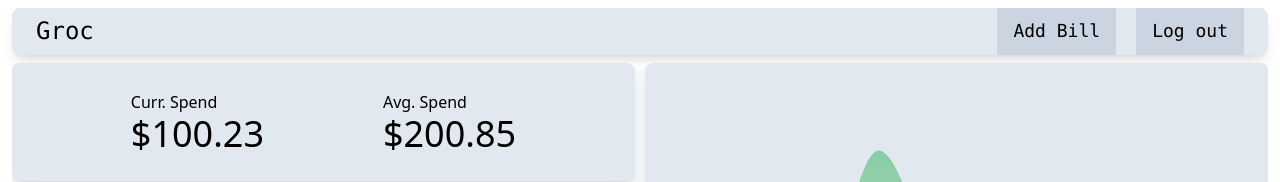
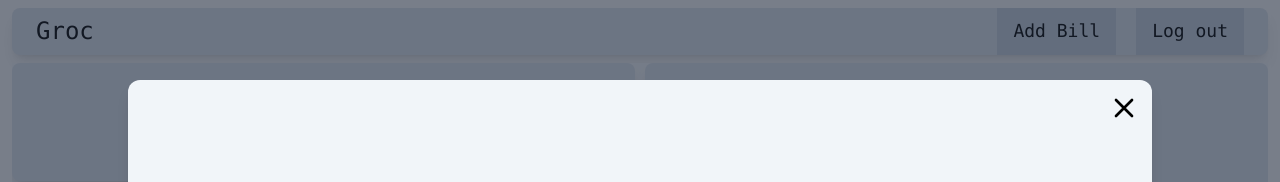
Before and after one commit to Shakthi-Viviyn/Groc, a React (Vite) app in the folder frontend/: page / in a window 1280 px wide. Both pictures are taken after a click on the button "Add Bill". Shown: the top 182 px of the page. Built offline with nearby package versions, Linux system fonts and the light colour scheme.

Commit message:
created bill input functionality

```diff
--- a/frontend/src/App.tsx
+++ b/frontend/src/App.tsx
@@ -17,10 +17,12 @@ function App() {
   const [modalContent, setModalContent] = useState<ReactNode>(null)
 
   return (
-    <div className="h-[100vh] flex flex-col px-3 py-2 gap-2">
+      <div className="h-[100vh]">
         <ModalContext.Provider value={{setShowModal, setModalContent}}>
+          <div  className="flex flex-col py-2 px-3 gap-2 size-full">
             <NavBar/>
             <Home />
+          </div>
           {showModal && <Modal children={modalContent}/>}
         </ModalContext.Provider>
       </div>
--- a/frontend/src/components/Modal.tsx
+++ b/frontend/src/components/Modal.tsx
@@ -4,14 +4,15 @@ import { ModalContext, ModalContextType } from "../App";
 
 export default function Modal({children} : {children: React.ReactNode}) {
 
-    const {setShowModal} = useContext(ModalContext) as ModalContextType;
+    const {setShowModal, setModalContent} = useContext(ModalContext) as ModalContextType;
 
     function handleCloseClick(): void{
+        setModalContent(null);
         setShowModal(false);
     }
 
     return (
-        <div id="background" className="fixed size-full z-50 bg-slate-800 bg-opacity-60 flex flex-col justify-center items-center">
+        <div id="background" className="fixed size-full top-0 left-0 z-50 bg-slate-800 bg-opacity-60 flex flex-col justify-center items-center">
             <div id="modal" className="relative flex flex-col justify-center items-center h-[80%] w-[80%] bg-slate-100 rounded-xl shadow-lg p-6">
                 <button className="absolute top-3 right-3 rounded-full" onClick={handleCloseClick}>
                     <svg xmlns="http://www.w3.org/2000/svg" className="h-8 w-8" fill="none" viewBox="0 0 24 24" stroke="black">
--- a/frontend/src/components/NavBar.tsx
+++ b/frontend/src/components/NavBar.tsx
@@ -1,10 +1,21 @@
+import { useContext } from "react";
+import { ModalContext, ModalContextType } from "../App";
+import AddBillForm from "./AddBillForm";
 
 function NavBar() {
+
+  const { setShowModal, setModalContent } = useContext(ModalContext) as ModalContextType;
+
+  function handleAddBillClick(): void {
+    setShowModal(true);
+    setModalContent(<AddBillForm />);
+  }
+
   return (
     <div className="navbar flex justify-between items-center px-6 w-full bg-slate-200 rounded-lg shadow-lg">
       <h1 className="font-mono text-2xl">Groc</h1>
       <div className="flex gap-5 h-full">
-        <button className="bg-slate-300 py-1 px-4 font-mono"><span className="text-lg">Add Bill</span></button>
+        <button className="bg-slate-300 py-1 px-4 font-mono" onClick={handleAddBillClick}><span className="text-lg">Add Bill</span></button>
         <button className="bg-slate-300 py-1 px-4 font-mono"><span className="text-lg">Log out</span></button>
       </div>
     </div>
```
Lines whose indentation alone changed are shown as unchanged.
